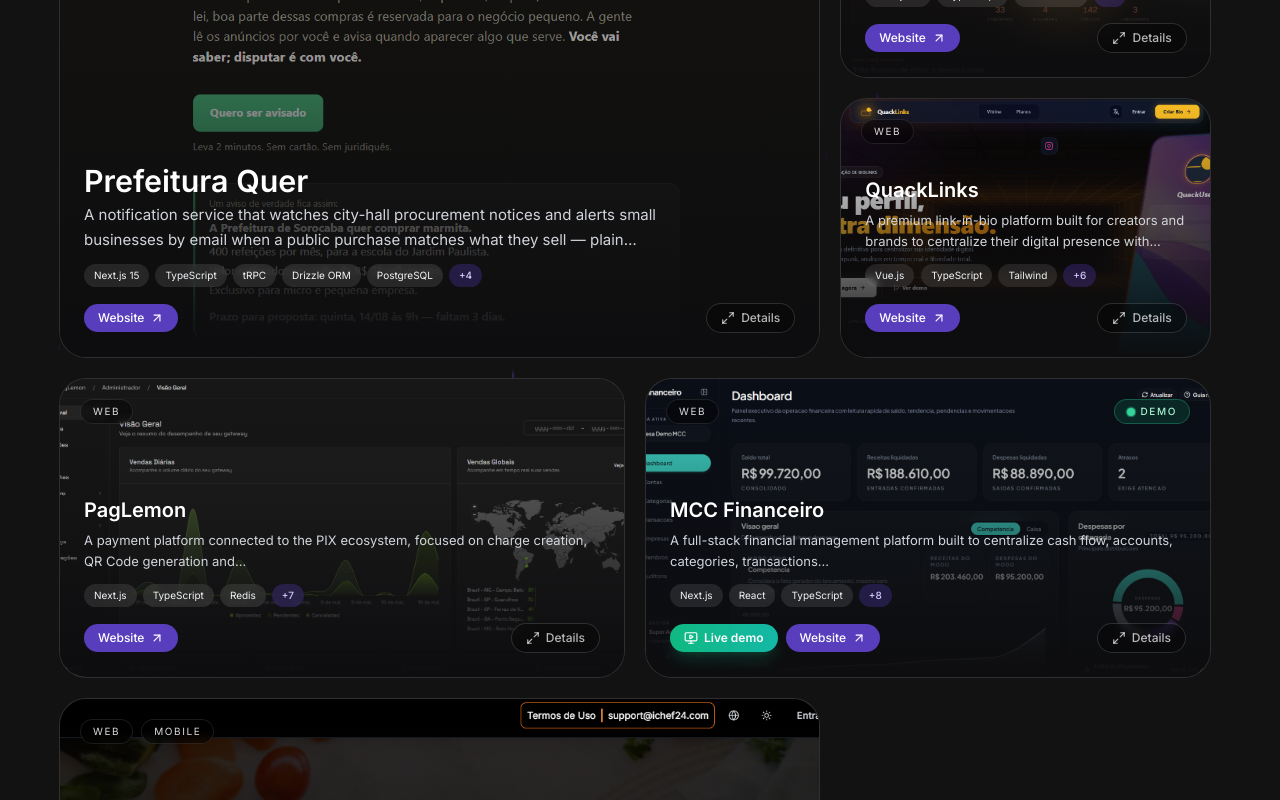
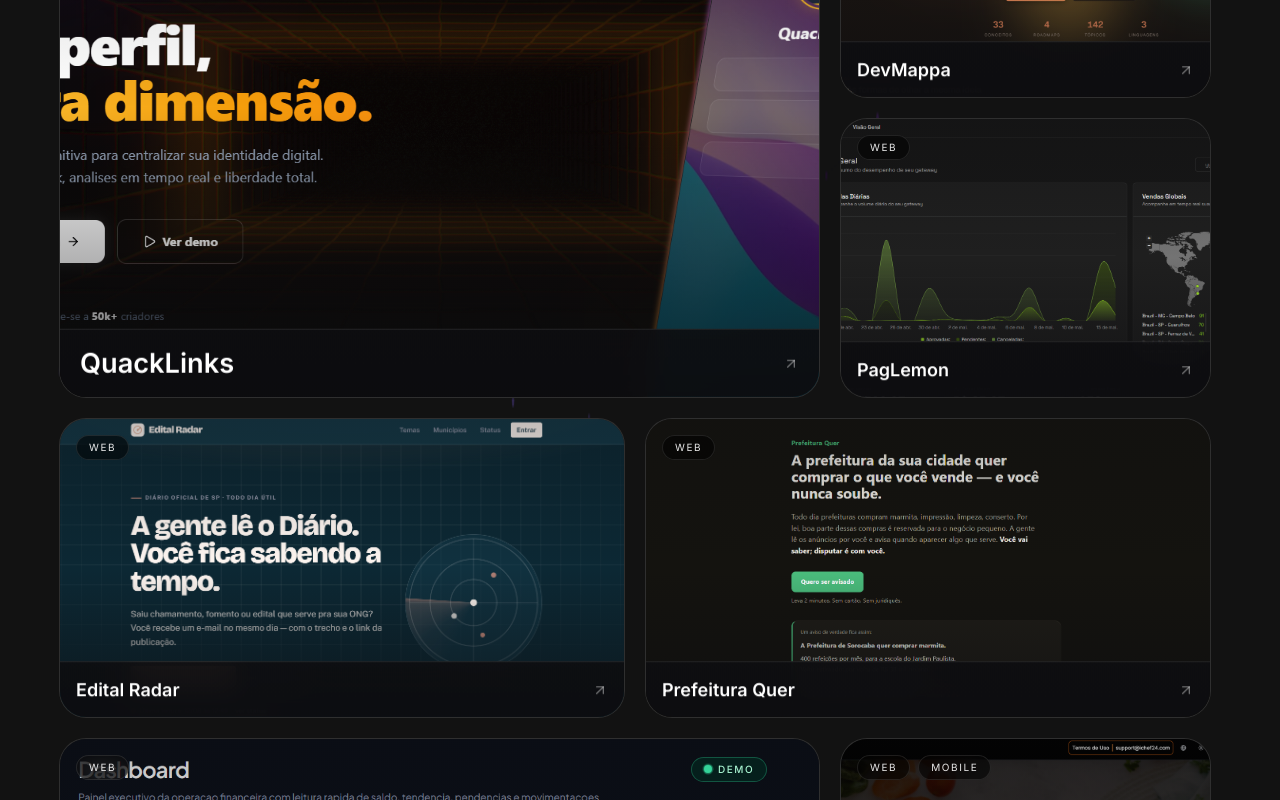
Before and after one commit to CalvinSoares/my-portfolio, a Next.js app: page /projects in a window 1280 px wide. Shown: the part 740-1540 px from the top of the page. Built offline with nearby package versions, Linux system fonts and the light colour scheme.

Commit message:
feat: change cards projects

```diff
--- a/src/app/projects/page.tsx
+++ b/src/app/projects/page.tsx
@@ -49,34 +49,34 @@
 
 const projectData = [
   {
-    id: 11,
+    id: 1,
     highlight: true,
-    title: "Prefeitura Quer",
+    title: "QuackLinks",
     descriptionEn:
-      "A notification service that watches city-hall procurement notices and alerts small businesses by email when a public purchase matches what they sell — plain language, no legalese, no card required.",
+      "A premium link-in-bio platform built for creators and brands to centralize their digital presence with customization, analytics and monetization-ready features.",
     descriptionPt:
-      "Um serviço de avisos que acompanha anúncios de compras de prefeituras e avisa negócios pequenos por e-mail quando aparece algo que combina com o que eles vendem — em português claro, sem juridiquês e sem cartão.",
+      "Uma plataforma premium de link na bio para criadores e marcas centralizarem sua presença digital com personalização, analytics e recursos prontos para monetização.",
     roleEn:
-      "Designed and built the product end-to-end: public landing and signup with magic-link auth, subscriber preferences (what they sell, where, and capacity), admin tooling, and the pipeline that reads official notices and sends short, actionable alerts.",
+      "Worked across the product, combining a customizable front-end with a Spring Boot backend for authentication, security, payments and core integrations.",
     rolePt:
-      "Concebi e construí o produto de ponta a ponta: landing e cadastro públicos com autenticação por magic link, preferências do assinante (o que vende, onde e capacidade), painel admin e o fluxo que lê os anúncios oficiais e dispara avisos curtos e acionáveis.",
+      "Atuei de ponta a ponta no produto, combinando um front-end altamente personalizável com um backend em Spring Boot para autenticação, segurança, pagamentos e integrações centrais.",
     impactEn:
-      "Turns opaque public procurement into a daily signal for micro and small businesses — they learn about reserved opportunities in time to bid, without having to monitor government portals themselves.",
+      "Delivered a stronger product foundation with a polished experience, secure APIs and an architecture ready to evolve premium features.",
     impactPt:
-      "Transforma compras públicas opacas em um sinal diário para micro e pequenas empresas — elas ficam sabendo de oportunidades reservadas a tempo de disputar, sem precisar vigiar portais de governo.",
-    image: "/images/projects/prefeituraquer.png",
+      "Entregou uma base mais sólida para o produto, com experiência refinada, APIs seguras e uma arquitetura pronta para evoluir recursos premium.",
+    image: "/images/projects/quacklinks.png",
     tag: ["All", "Web"],
-    previewUrl: "https://prefeitura-quer.vercel.app/",
+    previewUrl: "https://quacklinks.com.br/",
     tecnologias: [
-      "Next.js 15",
+      "Vue.js",
       "TypeScript",
-      "tRPC",
-      "Drizzle ORM",
+      "Tailwind",
+      "Java 21",
+      "Spring Boot",
+      "Spring Security",
       "PostgreSQL",
-      "TanStack Query",
-      "Zod",
-      "Vitest",
-      "Magic Link Auth",
+      "Stripe",
+      "Cloudflare R2",
     ],
   },
   {
@@ -112,37 +112,6 @@
     ],
   },
   {
-    id: 1,
-    highlight: true,
-    title: "QuackLinks",
-    descriptionEn:
-      "A premium link-in-bio platform built for creators and brands to centralize their digital presence with customization, analytics and monetization-ready features.",
-    descriptionPt:
-      "Uma plataforma premium de link na bio para criadores e marcas centralizarem sua presença digital com personalização, analytics e recursos prontos para monetização.",
-    roleEn:
-      "Worked across the product, combining a customizable front-end with a Spring Boot backend for authentication, security, payments and core integrations.",
-    rolePt:
-      "Atuei de ponta a ponta no produto, combinando um front-end altamente personalizável com um backend em Spring Boot para autenticação, segurança, pagamentos e integrações centrais.",
-    impactEn:
-      "Delivered a stronger product foundation with a polished experience, secure APIs and an architecture ready to evolve premium features.",
-    impactPt:
-      "Entregou uma base mais sólida para o produto, com experiência refinada, APIs seguras e uma arquitetura pronta para evoluir recursos premium.",
-    image: "/images/projects/quacklinks.png",
-    tag: ["All", "Web"],
-    previewUrl: "https://quacklinks.com.br/",
-    tecnologias: [
-      "Vue.js",
-      "TypeScript",
-      "Tailwind",
-      "Java 21",
-      "Spring Boot",
-      "Spring Security",
-      "PostgreSQL",
-      "Stripe",
-      "Cloudflare R2",
-    ],
-  },
-  {
     id: 2,
     highlight: true,
     title: "PagLemon",
@@ -172,6 +141,68 @@
       "ArgoCD",
       "CI/CD",
       "Docker",
+    ],
+  },
+  {
+    id: 12,
+    highlight: true,
+    title: "Edital Radar",
+    descriptionEn:
+      "A daily alert service for NGOs: it reads São Paulo’s Official Gazette every business day and emails organizations when a matching call, funding notice or collaboration term is published — with the excerpt and source link.",
+    descriptionPt:
+      "Um alerta diário para ONGs: lê o Diário Oficial de SP todo dia útil e avisa por e-mail quando sai chamamento, fomento ou termo compatível com a entidade — com o trecho e o link da publicação.",
+    roleEn:
+      "Designed and built the product end-to-end: Astro SSR landing and account flows, DOE-SP ingestion job with Zod validation, keyword/profile matching, magic-link auth, admin tooling and same-day email alerts — prioritizing accuracy and punctuality over jargon-heavy UI.",
+    rolePt:
+      "Concebi e construí o produto de ponta a ponta: landing e fluxos de conta em Astro SSR, job diário de coleta do DOE-SP com validação Zod, match por palavra-chave/perfil, autenticação por magic link, painel admin e alertas por e-mail no mesmo dia — priorizando precisão e pontualidade, sem jargão de Diário Oficial na UI.",
+    impactEn:
+      "Gives small NGOs a free, no-password signal so funding opportunities stop being discovered late on WhatsApp — after the deadline.",
+    impactPt:
+      "Dá a ONGs pequenas um sinal grátis e sem senha para que editais de fomento deixem de ser descobertos atrasado no WhatsApp — depois do prazo.",
+    image: "/images/projects/edital-radar.png",
+    tag: ["All", "Web"],
+    previewUrl: "https://edital-radar.vercel.app/",
+    tecnologias: [
+      "Astro 5",
+      "TypeScript",
+      "Tailwind v4",
+      "Drizzle ORM",
+      "PostgreSQL",
+      "Zod",
+      "Astro Actions",
+      "Cron Jobs",
+      "Magic Link Auth",
+    ],
+  },
+  {
+    id: 11,
+    highlight: true,
+    title: "Prefeitura Quer",
+    descriptionEn:
+      "A notification service that watches city-hall procurement notices and alerts small businesses by email when a public purchase matches what they sell — plain language, no legalese, no card required.",
+    descriptionPt:
+      "Um serviço de avisos que acompanha anúncios de compras de prefeituras e avisa negócios pequenos por e-mail quando aparece algo que combina com o que eles vendem — em português claro, sem juridiquês e sem cartão.",
+    roleEn:
+      "Designed and built the product end-to-end: public landing and signup with magic-link auth, subscriber preferences (what they sell, where, and capacity), admin tooling, and the pipeline that reads official notices and sends short, actionable alerts.",
+    rolePt:
+      "Concebi e construí o produto de ponta a ponta: landing e cadastro públicos com autenticação por magic link, preferências do assinante (o que vende, onde e capacidade), painel admin e o fluxo que lê os anúncios oficiais e dispara avisos curtos e acionáveis.",
+    impactEn:
+      "Turns opaque public procurement into a daily signal for micro and small businesses — they learn about reserved opportunities in time to bid, without having to monitor government portals themselves.",
+    impactPt:
+      "Transforma compras públicas opacas em um sinal diário para micro e pequenas empresas — elas ficam sabendo de oportunidades reservadas a tempo de disputar, sem precisar vigiar portais de governo.",
+    image: "/images/projects/prefeituraquer.png",
+    tag: ["All", "Web"],
+    previewUrl: "https://prefeitura-quer.vercel.app/",
+    tecnologias: [
+      "Next.js 15",
+      "TypeScript",
+      "tRPC",
+      "Drizzle ORM",
+      "PostgreSQL",
+      "TanStack Query",
+      "Zod",
+      "Vitest",
+      "Magic Link Auth",
     ],
   },
   {
--- a/src/components/BentoCard/index.tsx
+++ b/src/components/BentoCard/index.tsx
@@ -1,7 +1,12 @@
 "use client";
 
-import { useMemo, useState } from "react";
-import { motion } from "framer-motion";
+import { useMemo, useRef, useState } from "react";
+import {
+  motion,
+  useMotionValue,
+  useReducedMotion,
+  useSpring,
+} from "framer-motion";
 import { ArrowUpRight, Github, Maximize2, MonitorPlay } from "lucide-react";
 import Image from "next/image";
 import { useLanguage } from "../../context/LanguageContext";
@@ -23,7 +28,7 @@
 
 const sizeStyles: Record<BentoSize, string> = {
   large: "min-h-[420px] md:min-h-[480px]",
-  medium: "min-h-[260px]",
+  medium: "min-h-[280px]",
   wide: "min-h-[300px]",
 };
 
@@ -40,9 +45,36 @@
   onDetails,
 }: BentoCardProps) {
   const { t } = useLanguage();
+  const shouldReduceMotion = useReducedMotion();
+  const cardRef = useRef<HTMLElement>(null);
   // Live hover preview: mount the demo iframe only after the first hover so we
   // never load an iframe per card on page load.
   const [hasHovered, setHasHovered] = useState(false);
+
+  // Cursor-follow tilt (springed) + spotlight position via CSS vars.
+  const tiltX = useMotionValue(0);
+  const tiltY = useMotionValue(0);
+  const rotateX = useSpring(tiltX, { stiffness: 220, damping: 22 });
+  const rotateY = useSpring(tiltY, { stiffness: 220, damping: 22 });
+
+  const handleMouseMove = (event: React.MouseEvent<HTMLElement>) => {
+    const el = cardRef.current;
+    if (!el) return;
+    const rect = el.getBoundingClientRect();
+    const px = (event.clientX - rect.left) / rect.width;
+    const py = (event.clientY - rect.top) / rect.height;
+    el.style.setProperty("--spot-x", `${(px * 100).toFixed(1)}%`);
+    el.style.setProperty("--spot-y", `${(py * 100).toFixed(1)}%`);
+    if (!shouldReduceMotion) {
+      tiltX.set((py - 0.5) * -5);
+      tiltY.set((px - 0.5) * 7);
+    }
+  };
+
+  const handleMouseLeave = () => {
+    tiltX.set(0);
+    tiltY.set(0);
+  };
 
   const techLimit = size === "large" ? 5 : 3;
   const visibleTech = tecnologias.slice(0, techLimit);
@@ -61,6 +93,7 @@
 
   return (
     <motion.article
+      ref={cardRef}
       role="button"
       tabIndex={0}
       onClick={onDetails}
@@ -71,14 +104,17 @@
         }
       }}
       onMouseEnter={() => demoUrl && setHasHovered(true)}
+      onMouseMove={handleMouseMove}
+      onMouseLeave={handleMouseLeave}
       aria-label={`${t("projects.view_details_for")} ${title}`}
-      className={`group relative flex h-full cursor-pointer flex-col justify-end overflow-hidden rounded-[1.7rem] border border-white/10 bg-[#171717] outline-none transition-colors duration-300 hover:border-white/25 focus-visible:border-[#a48eff] focus-visible:ring-2 focus-visible:ring-[#583ebc]/60 ${sizeStyles[size]}`}
+      className={`group relative flex h-full cursor-pointer flex-col justify-end overflow-hidden rounded-[1.7rem] border border-white/10 bg-[#171717] outline-none transition-colors duration-300 hover:border-[#a48eff]/35 focus-visible:border-[#a48eff] focus-visible:ring-2 focus-visible:ring-[#583ebc]/60 ${sizeStyles[size]}`}
+      style={{ rotateX, rotateY, transformPerspective: 1100 }}
       initial={{ opacity: 0, y: 28, scale: 0.98 }}
       whileInView={{ opacity: 1, y: 0, scale: 1 }}
       viewport={{ once: true, amount: 0.15 }}
       transition={{ duration: 0.55, ease: [0.22, 1, 0.36, 1] }}
     >
-      {/* Media layer */}
+      {/* Media layer — full bleed, no text competes with it */}
       <div className="absolute inset-0">
         <Image
           src={imgUrl || "/placeholder.svg"}
@@ -89,7 +125,7 @@
               ? "(max-width: 1024px) 100vw, 66vw"
               : "(max-width: 1024px) 100vw, 33vw"
           }
-          className="object-cover object-top transition-transform duration-700 group-hover:scale-[1.045]"
+          className="object-cover object-top transition-transform duration-700 group-hover:scale-[1.05]"
         />
 
         {demoUrl && hasHovered && (
@@ -112,24 +148,35 @@
           </div>
         )}
 
-        <div className="pointer-events-none absolute inset-0 z-[2] bg-gradient-to-t from-[#0d0d0f] via-[#0d0d0f]/45 to-transparent transition-opacity duration-500 group-hover:from-[#0d0d0f] group-hover:via-[#0d0d0f]/60" />
+        {/* Light scrim only — legibility comes from the glass panel below */}
+        <div className="pointer-events-none absolute inset-0 z-[2] bg-gradient-to-t from-[#0d0d0f]/60 via-transparent to-[#0d0d0f]/25" />
       </div>
 
+      {/* Cursor spotlight */}
+      <div
+        className="pointer-events-none absolute inset-0 z-[2] opacity-0 transition-opacity duration-500 group-hover:opacity-100"
+        style={{
+          background:
+            "radial-gradient(480px circle at var(--spot-x, 50%) var(--spot-y, 50%), rgba(164,142,255,0.16), transparent 45%)",
+        }}
+      />
+
       {/* Top badges */}
-      <div className="absolute left-5 top-5 z-[3] flex flex-wrap gap-2">
+      <div className="absolute left-4 top-4 z-[3] flex flex-wrap gap-2">
         {tags
           .filter((tag) => tag !== "All")
           .map((tag) => (
             <span
               key={tag}
-              className="rounded-full border border-white/10 bg-black/40 px-3 py-1 text-[10px] uppercase tracking-[0.16em] text-white/85 backdrop-blur-sm"
+              className="rounded-full border border-white/10 bg-black/55 px-3 py-1 text-[10px] uppercase tracking-[0.16em] text-white/90 backdrop-blur-md"
             >
               {tag}
             </span>
           ))}
       </div>
+      <div className="absolute right-4 top-4 z-[3] flex items-center gap-2">
         {demoUrl && (
-        <span className="absolute right-5 top-5 z-[3] inline-flex items-center gap-1.5 rounded-full border border-emerald-400/30 bg-emerald-500/15 px-3 py-1 text-[10px] font-medium uppercase tracking-[0.16em] text-emerald-200 backdrop-blur-sm">
+          <span className="inline-flex items-center gap-1.5 rounded-full border border-emerald-400/30 bg-emerald-950/60 px-3 py-1 text-[10px] font-medium uppercase tracking-[0.16em] text-emerald-200 backdrop-blur-md">
             <span className="relative flex h-2 w-2">
               <span className="absolute inline-flex h-full w-full animate-ping rounded-full bg-emerald-400/70" />
               <span className="relative inline-flex h-2 w-2 rounded-full bg-emerald-400" />
@@ -137,45 +184,68 @@
             {t("projects.demo")}
           </span>
         )}
+        {/* Expand affordance — slides in on hover */}
+        <span className="inline-flex h-7 w-7 -translate-y-1 items-center justify-center rounded-full border border-white/15 bg-black/55 text-white/80 opacity-0 backdrop-blur-md transition-all duration-300 group-hover:translate-y-0 group-hover:opacity-100">
+          <Maximize2 className="h-3.5 w-3.5" />
+        </span>
+      </div>
 
-      {/* Content */}
-      <div className="relative z-[3] flex flex-col gap-3 p-5 md:p-6">
-        <div>
+      {/* Slide-up reveal panel: at rest only the title bar shows, keeping the
+          screenshot visible; hover/focus slides the full details up over a
+          solid background so text never fights the image. */}
+      <div
+        className={`absolute inset-x-0 bottom-0 z-[3] transition-transform duration-500 ease-[cubic-bezier(0.22,1,0.36,1)] group-hover:translate-y-0 group-focus-within:translate-y-0 ${
+          size === "large"
+            ? "translate-y-[calc(100%-4.25rem)]"
+            : "translate-y-[calc(100%-3.5rem)]"
+        }`}
+      >
+        <div
+          className={`border-t border-white/10 bg-gradient-to-b from-[rgba(14,14,17,0.92)] to-[rgba(11,11,13,0.97)] backdrop-blur-md ${
+            size === "large" ? "p-5 pt-0" : "p-4 pt-0"
+          }`}
+        >
+          <div
+            className={`flex items-center justify-between gap-3 ${
+              size === "large" ? "h-[4.25rem]" : "h-14"
+            }`}
+          >
             <h3
-            className={`font-semibold text-white ${
-              size === "large" ? "text-2xl md:text-[1.9rem]" : "text-xl"
+              className={`truncate font-semibold text-white ${
+                size === "large" ? "text-2xl md:text-[1.7rem]" : "text-lg"
               }`}
             >
               {title}
             </h3>
+            <ArrowUpRight className="h-4 w-4 shrink-0 text-white/40 transition-all duration-300 group-hover:translate-x-0.5 group-hover:-translate-y-0.5 group-hover:text-[#c2b5ff]" />
+          </div>
           <p
-            className={`mt-1.5 leading-relaxed text-gray-300 ${
+            className={`leading-relaxed text-gray-300 ${
               size === "large"
-                ? "max-w-xl text-sm md:text-[15px]"
-                : "text-[13px]"
+                ? "line-clamp-2 max-w-xl text-sm md:text-[15px]"
+                : "line-clamp-2 text-[13px]"
             }`}
           >
             {oneLiner}
           </p>
-        </div>
 
-        <div className="flex flex-wrap gap-1.5">
+          <div className="mt-3 flex flex-wrap gap-1.5">
             {visibleTech.map((tech) => (
               <span
                 key={tech}
-              className="rounded-full bg-white/10 px-2.5 py-1 text-[10px] text-gray-100 backdrop-blur-sm"
+                className="rounded-full bg-white/[0.07] px-2.5 py-1 text-[10px] text-gray-200 shadow-[0_0_0_1px_rgba(255,255,255,0.06)]"
               >
                 {tech}
               </span>
             ))}
             {hiddenTechCount > 0 && (
-            <span className="rounded-full bg-[#583ebc]/30 px-2.5 py-1 text-[10px] font-medium text-[#d4c9ff] backdrop-blur-sm">
+              <span className="rounded-full bg-[#583ebc]/30 px-2.5 py-1 text-[10px] font-medium text-[#d4c9ff]">
                 +{hiddenTechCount}
               </span>
             )}
           </div>
 
-        <div className="mt-1 flex flex-wrap items-center gap-2">
+          <div className="mt-3.5 flex flex-wrap items-center gap-2">
             {demoUrl && (
               <a
                 href={demoUrl}
@@ -208,19 +278,20 @@
                 target="_blank"
                 rel="noopener noreferrer"
                 onClick={stop}
-              className="inline-flex items-center gap-1.5 rounded-full border border-white/15 bg-black/30 px-3.5 py-1.5 text-xs font-medium text-white backdrop-blur-sm transition-colors hover:bg-white/10"
+                className="inline-flex items-center gap-1.5 rounded-full border border-white/15 bg-white/[0.06] px-3.5 py-1.5 text-xs font-medium text-white transition-colors hover:bg-white/15"
                 aria-label={`${t("projects.open_repository")} ${title}`}
               >
                 <Github className="h-3.5 w-3.5" />
                 {t("projects.code")}
               </a>
             )}
-          <span className="ml-auto inline-flex items-center gap-1.5 rounded-full border border-white/15 bg-black/30 px-3.5 py-1.5 text-xs font-medium text-white/70 backdrop-blur-sm transition-colors group-hover:border-white/30 group-hover:text-white">
+            <span className="ml-auto hidden items-center gap-1.5 text-xs font-medium text-white/45 transition-colors group-hover:text-white sm:inline-flex">
               <Maximize2 className="h-3.5 w-3.5" />
               {t("projects.details")}
             </span>
           </div>
         </div>
+      </div>
     </motion.article>
   );
 }
--- a/src/components/CompactProjectCard/index.tsx
+++ b/src/components/CompactProjectCard/index.tsx
@@ -1,5 +1,6 @@
 "use client";
 
+import { useRef } from "react";
 import { motion } from "framer-motion";
 import { ArrowUpRight, Github, Maximize2 } from "lucide-react";
 import Image from "next/image";
@@ -29,14 +30,31 @@
   onDetails,
 }: CompactProjectCardProps) {
   const { t } = useLanguage();
+  const cardRef = useRef<HTMLElement>(null);
   const hiddenTechCount = tecnologias.length - TECH_LIMIT;
   const stop = (event: React.MouseEvent) => event.stopPropagation();
 
+  const handleMouseMove = (event: React.MouseEvent<HTMLElement>) => {
+    const el = cardRef.current;
+    if (!el) return;
+    const rect = el.getBoundingClientRect();
+    el.style.setProperty(
+      "--spot-x",
+      `${(((event.clientX - rect.left) / rect.width) * 100).toFixed(1)}%`,
+    );
+    el.style.setProperty(
+      "--spot-y",
+      `${(((event.clientY - rect.top) / rect.height) * 100).toFixed(1)}%`,
+    );
+  };
+
   return (
     <motion.article
+      ref={cardRef}
       role="button"
       tabIndex={0}
       onClick={onDetails}
+      onMouseMove={handleMouseMove}
       onKeyDown={(event) => {
         if (event.key === "Enter" || event.key === " ") {
           event.preventDefault();
@@ -44,13 +62,20 @@
         }
       }}
       aria-label={`${t("projects.view_details_for")} ${title}`}
-      className="group flex h-full cursor-pointer flex-col overflow-hidden rounded-2xl border border-white/10 bg-[#161617]/85 outline-none backdrop-blur-md transition-colors duration-300 hover:border-white/25 focus-visible:border-[#a48eff] focus-visible:ring-2 focus-visible:ring-[#583ebc]/60"
+      className="group relative flex h-full cursor-pointer flex-col overflow-hidden rounded-2xl border border-white/10 bg-[#161617]/85 outline-none backdrop-blur-md transition-colors duration-300 hover:border-[#a48eff]/35 focus-visible:border-[#a48eff] focus-visible:ring-2 focus-visible:ring-[#583ebc]/60"
       initial={{ opacity: 0, y: 22 }}
       whileInView={{ opacity: 1, y: 0 }}
       viewport={{ once: true, amount: 0.2 }}
       transition={{ duration: 0.45, ease: [0.22, 1, 0.36, 1] }}
       whileHover={{ y: -4 }}
     >
+      <div
+        className="pointer-events-none absolute inset-0 z-[5] opacity-0 transition-opacity duration-500 group-hover:opacity-100"
+        style={{
+          background:
+            "radial-gradient(320px circle at var(--spot-x, 50%) var(--spot-y, 50%), rgba(164,142,255,0.12), transparent 45%)",
+        }}
+      />
       <div className="relative h-36 overflow-hidden">
         <Image
           src={imgUrl || "/placeholder.svg"}
```
Also changed, not shown: public/images/projects/edital-radar.png (added). Lines whose indentation alone changed are shown as unchanged.
